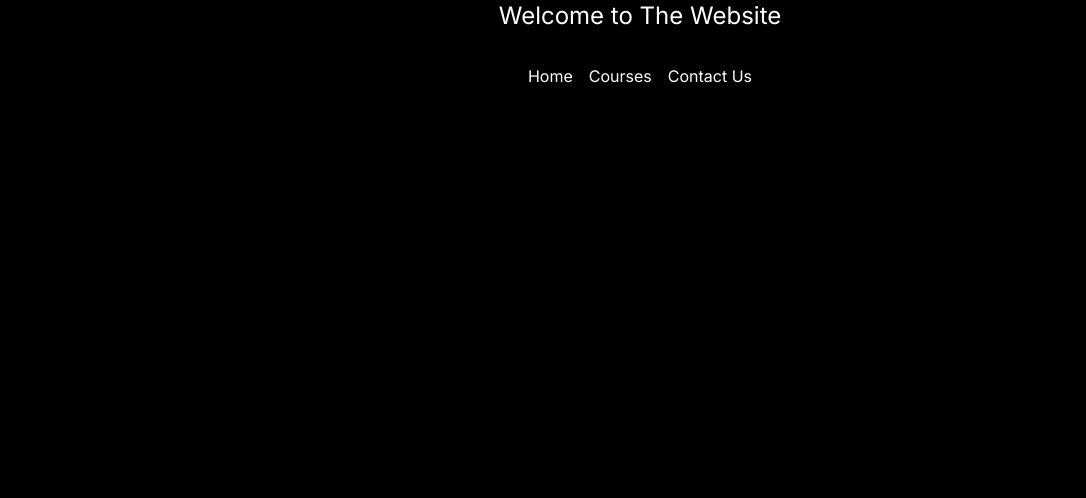
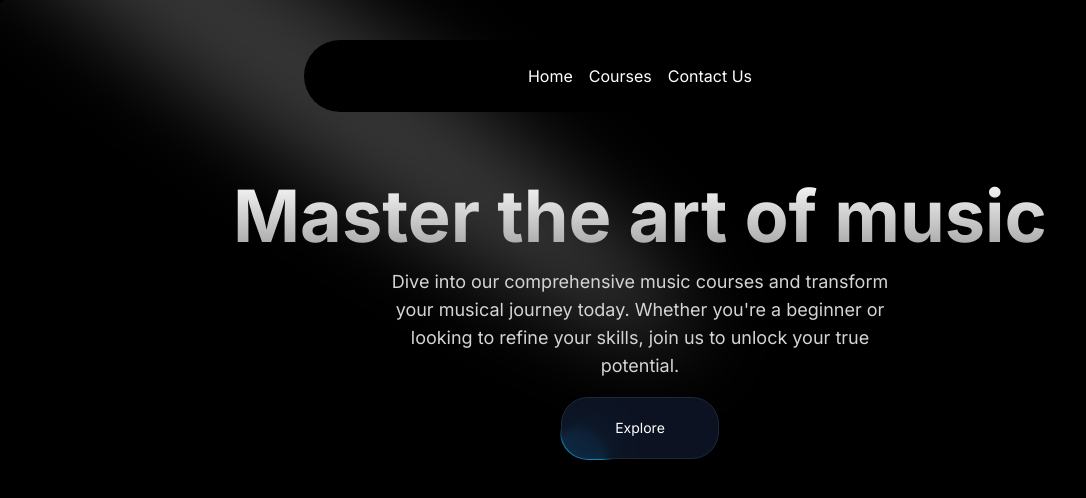
Before and after one commit to Shaaz383/my-music-website, a Next.js app: page / in a window 1280 px wide. Shown: the top 498 px of the page, without its empty margins (0-1086 px from the left). Built offline with nearby package versions, Linux system fonts and the light colour scheme.

Commit message:
Complete Header Section

```diff
--- a/src/app/page.tsx
+++ b/src/app/page.tsx
@@ -1,9 +1,12 @@
+import HeroSection from "@/components/HeroSection";
 
 
 export default function Home() {
   return (
    <main className="min-h-screen bg-black/[0.96] antialiased bg-grid-white/[0.02]">
-    <h1 className="text-2xl text-center">Welcome to The Website</h1>
+
+
+    <HeroSection/>
    </main>
   );
 }
--- /dev/null
+++ b/src/components/HeroSection.tsx
@@ -0,0 +1,33 @@
+import Link from "next/link"
+import { Spotlight } from "./ui/Spotlight";
+import { Button } from "./ui/moving-border";
+
+
+const HeroSection = () => {
+  return (
+    <div
+    className="h-auto md:h-[40rem] w-full rounded-md flex flex-col items-center justify-center relative overflow-hidden mx-auto py-10 md:py-0">
+
+<Spotlight
+        className="-top-40 left-0 md:left-60 md:-top-20"
+        fill="white"
+      />
+
+      <div className="p-4 relative z-10 w-full text-center">
+        <h1 className="mt-20 md:mt-0 text-4xl md:text-7xl font-bold bg-clip-text text-transparent bg-gradient-to-b from-neutral-50 to-neutral-400"
+        >Master the art of music</h1>
+        <p className="mt-4 font-normal text-base md:text-lg text-neutral-300 max-w-lg mx-auto"
+        >
+          Dive into our comprehensive music courses and transform your musical journey today. Whether you're a beginner or looking to refine your skills, join us to unlock your true potential.
+        </p>
+        <div className="mt-4">
+            <Link href={"/courses"}>
+            <Button className="">Explore</Button>
+            </Link>
+        </div>
+      </div>
+    </div>
+  )
+}
+
+export default HeroSection
--- /dev/null
+++ b/src/components/ui/Spotlight.tsx
@@ -0,0 +1,56 @@
+import React from "react";
+import { cn } from "@/utils/cn";
+
+type SpotlightProps = {
+  className?: string;
+  fill?: string;
+};
+
+export const Spotlight = ({ className, fill }: SpotlightProps) => {
+  return (
+    <svg
+      className={cn(
+        "animate-spotlight pointer-events-none absolute z-[1]  h-[169%] w-[138%] lg:w-[84%] opacity-0",
+        className
+      )}
+      xmlns="http://www.w3.org/2000/svg"
+      viewBox="0 0 3787 2842"
+      fill="none"
+    >
+      <g filter="url(#filter)">
+        <ellipse
+          cx="1924.71"
+          cy="273.501"
+          rx="1924.71"
+          ry="273.501"
+          transform="matrix(-0.822377 -0.568943 -0.568943 0.822377 3631.88 2291.09)"
+          fill={fill || "white"}
+          fillOpacity="0.21"
+        ></ellipse>
+      </g>
+      <defs>
+        <filter
+          id="filter"
+          x="0.860352"
+          y="0.838989"
+          width="3785.16"
+          height="2840.26"
+          filterUnits="userSpaceOnUse"
+          colorInterpolationFilters="sRGB"
+        >
+          <feFlood floodOpacity="0" result="BackgroundImageFix"></feFlood>
+          <feBlend
+            mode="normal"
+            in="SourceGraphic"
+            in2="BackgroundImageFix"
+            result="shape"
+          ></feBlend>
+          <feGaussianBlur
+            stdDeviation="151"
+            result="effect1_foregroundBlur_1065_8"
+          ></feGaussianBlur>
+        </filter>
+      </defs>
+    </svg>
+  );
+};
--- /dev/null
+++ b/src/components/ui/moving-border.tsx
@@ -0,0 +1,139 @@
+"use client";
+import React from "react";
+import {
+  motion,
+  useAnimationFrame,
+  useMotionTemplate,
+  useMotionValue,
+  useTransform,
+} from "framer-motion";
+import { useRef } from "react";
+import { cn } from "@/utils/cn";
+
+export function Button({
+  borderRadius = "1.75rem",
+  children,
+  as: Component = "button",
+  containerClassName,
+  borderClassName,
+  duration,
+  className,
+  ...otherProps
+}: {
+  borderRadius?: string;
+  children: React.ReactNode;
+  as?: any;
+  containerClassName?: string;
+  borderClassName?: string;
+  duration?: number;
+  className?: string;
+  [key: string]: any;
+}) {
+  return (
+    <Component
+      className={cn(
+        "bg-transparent relative text-xl  h-16 w-40 p-[1px] overflow-hidden ",
+        containerClassName
+      )}
+      style={{
+        borderRadius: borderRadius,
+      }}
+      {...otherProps}
+    >
+      <div
+        className="absolute inset-0"
+        style={{ borderRadius: `calc(${borderRadius} * 0.96)` }}
+      >
+        <MovingBorder duration={duration} rx="30%" ry="30%">
+          <div
+            className={cn(
+              "h-20 w-20 opacity-[0.8] bg-[radial-gradient(var(--sky-500)_40%,transparent_60%)]",
+              borderClassName
+            )}
+          />
+        </MovingBorder>
+      </div>
+
+      <div
+        className={cn(
+          "relative bg-slate-900/[0.8] border border-slate-800 backdrop-blur-xl text-white flex items-center justify-center w-full h-full text-sm antialiased",
+          className
+        )}
+        style={{
+          borderRadius: `calc(${borderRadius} * 0.96)`,
+        }}
+      >
+        {children}
+      </div>
+    </Component>
+  );
+}
+
+export const MovingBorder = ({
+  children,
+  duration = 2000,
+  rx,
+  ry,
+  ...otherProps
+}: {
+  children: React.ReactNode;
+  duration?: number;
+  rx?: string;
+  ry?: string;
+  [key: string]: any;
+}) => {
+  const pathRef = useRef<any>();
+  const progress = useMotionValue<number>(0);
+
+  useAnimationFrame((time) => {
+    const length = pathRef.current?.getTotalLength();
+    if (length) {
+      const pxPerMillisecond = length / duration;
+      progress.set((time * pxPerMillisecond) % length);
+    }
+  });
+
+  const x = useTransform(
+    progress,
+    (val) => pathRef.current?.getPointAtLength(val).x
+  );
+  const y = useTransform(
+    progress,
+    (val) => pathRef.current?.getPointAtLength(val).y
+  );
+
+  const transform = useMotionTemplate`translateX(${x}px) translateY(${y}px) translateX(-50%) translateY(-50%)`;
+
+  return (
+    <>
+      <svg
+        xmlns="http://www.w3.org/2000/svg"
+        preserveAspectRatio="none"
+        className="absolute h-full w-full"
+        width="100%"
+        height="100%"
+        {...otherProps}
+      >
+        <rect
+          fill="none"
+          width="100%"
+          height="100%"
+          rx={rx}
+          ry={ry}
+          ref={pathRef}
+        />
+      </svg>
+      <motion.div
+        style={{
+          position: "absolute",
+          top: 0,
+          left: 0,
+          display: "inline-block",
+          transform,
+        }}
+      >
+        {children}
+      </motion.div>
+    </>
+  );
+};
--- a/tailwind.config.ts
+++ b/tailwind.config.ts
@@ -1,4 +1,22 @@
 import type { Config } from "tailwindcss";
+
+const colors = require("tailwindcss/colors");
+const {
+  default: flattenColorPalette,
+} = require("tailwindcss/lib/util/flattenColorPalette");
+
+// Plugin to add each Tailwind color as a global CSS variable
+function addVariablesForColors({ addBase, theme }: any) {
+  const allColors = flattenColorPalette(theme('colors'));
+  const newVars = Object.fromEntries(
+    Object.entries(allColors).map(([key, value]) => [`--${key}`, value])
+  );
+
+  addBase({
+    ':root': newVars,
+  });
+}
+
 
 const config: Config = {
   content: [
@@ -6,9 +24,26 @@
     "./src/components/**/*.{js,ts,jsx,tsx,mdx}",
     "./src/app/**/*.{js,ts,jsx,tsx,mdx}",
   ],
+
   darkMode:'class',
   theme: {
     extend: {
+
+      animation: {
+        spotlight: "spotlight 2s ease .75s 1 forwards",
+      },
+      keyframes: {
+        spotlight: {
+          "0%": {
+            opacity: '0',
+            transform: "translate(-72%, -62%) scale(0.5)",
+          },
+          "100%": {
+            opacity: '1',
+            transform: "translate(-50%,-40%) scale(1)",
+          },
+        },
+      },
       backgroundImage: {
         "gradient-radial": "radial-gradient(var(--tw-gradient-stops))",
         "gradient-conic":
@@ -16,6 +51,6 @@
       },
     },
   },
-  plugins: [],
+  plugins: [addVariablesForColors],
 };
 export default config;
```
